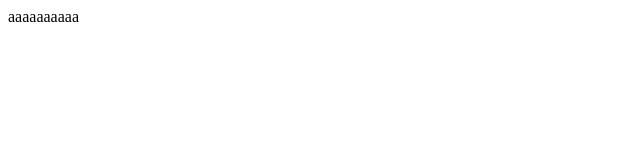
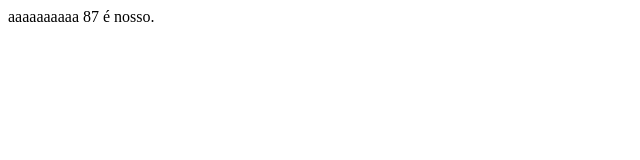
Before and after one commit to ThaizeLudmylla/teste3, a plain HTML site: page index.html in a window 1280 px wide. Shown: the full height of the page, 0-640 px from the left. Drawn offline with Linux system fonts and the light colour scheme.

Commit message:
Update index.html

```diff
--- a/index.html
+++ b/index.html
@@ -5,5 +5,6 @@
 </head>
 <body>
 aaaaaaaaaa
+	87 é nosso.
 </body>
 </html>
```
